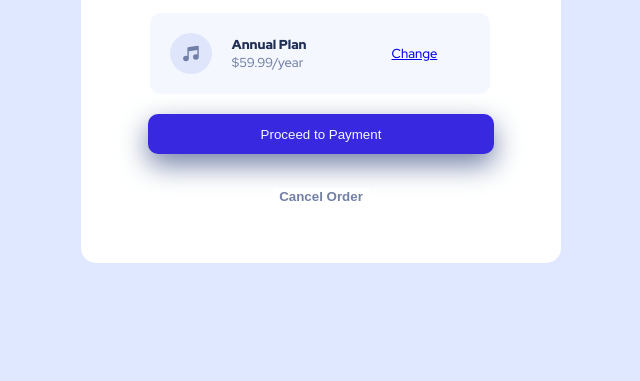
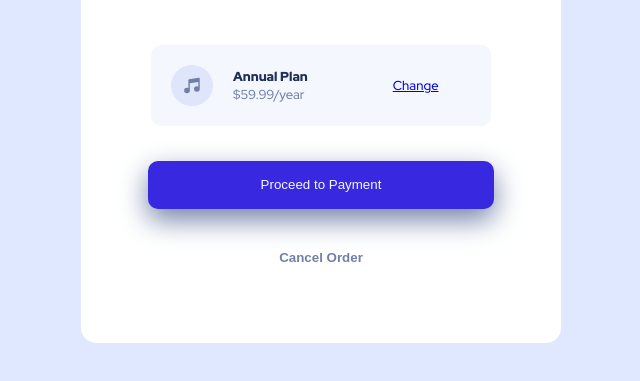
Before and after one commit to Shumaila-sayed/Order-summary, a plain HTML site: page index.html in a window 1280 px wide. Shown: the part 465-846 px from the top of the page, without its empty margins (319-959 px from the left). Before the commit the page ends 816 px from the top, so only its background shows below. Drawn offline with Linux system fonts and the light colour scheme.

Commit message:
Update styles.css

```diff
--- a/styles.css
+++ b/styles.css
@@ -21,7 +21,7 @@ body{
     border-radius: 15px;
     margin: auto;
     width: 30em;
-    height: 40.0em;
+    height: 45.0em;
 }
 
  #hero-img {
@@ -48,8 +48,10 @@ h1 {
     align-items: center;
     justify-content: space-around;
     border-radius: 10px;
-    margin-left: 4.3em;
+    margin: auto;
     padding: 10px;
+    position: relative;
+    top: 2em;
 }
 
 #annual-plan{
@@ -92,9 +94,11 @@ button{
     width: 26em;
     font-weight: 500;
     border: none;
-    height: 2.5rem;
+    height: 3rem;
     border-radius: 10px;
     box-shadow: 0em 0.8em  2.1em 0em hsl(224, 23%, 55%);
+    position: relative;
+    top: 5em;
 }
 
 .btn-1:hover{
@@ -113,5 +117,5 @@ button{
      font-weight: 900;
       background-color: white ;
       position: relative;
-      top: 4em;
+      top: 8em;
 }
```
